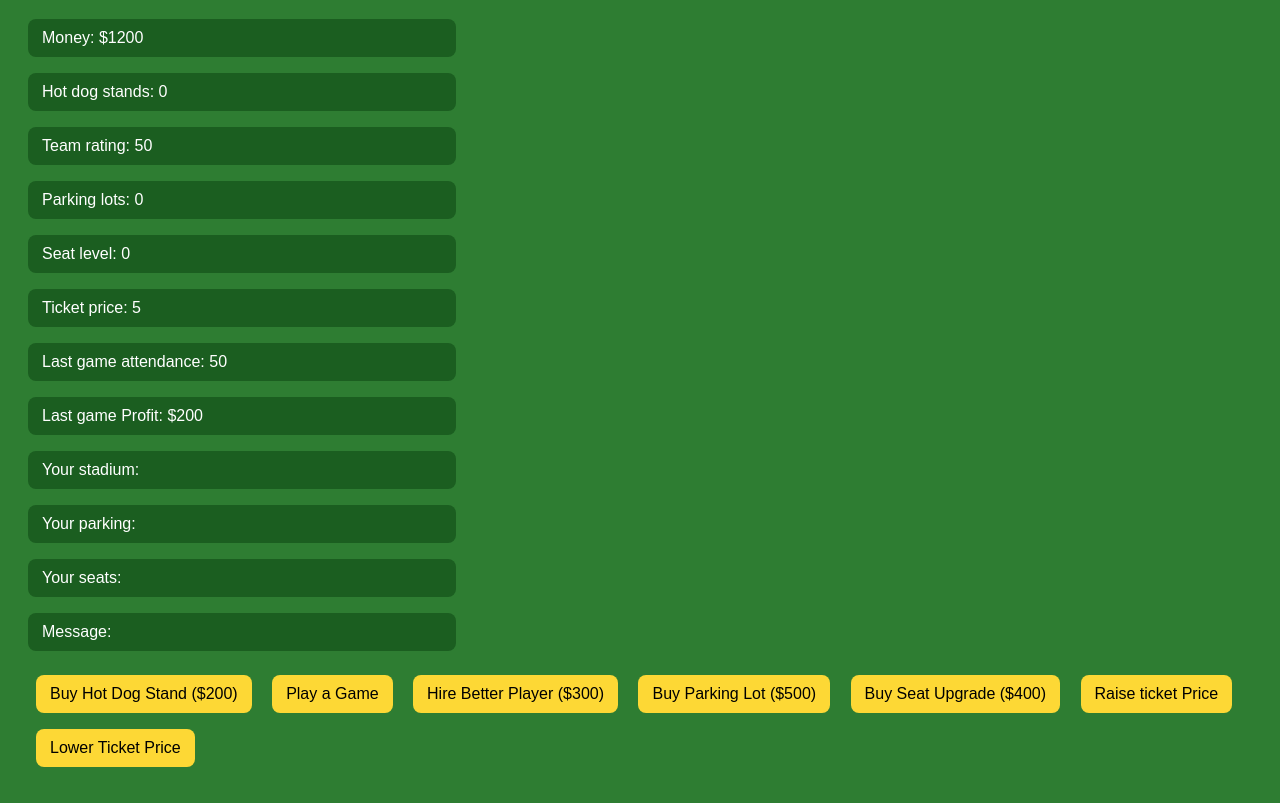
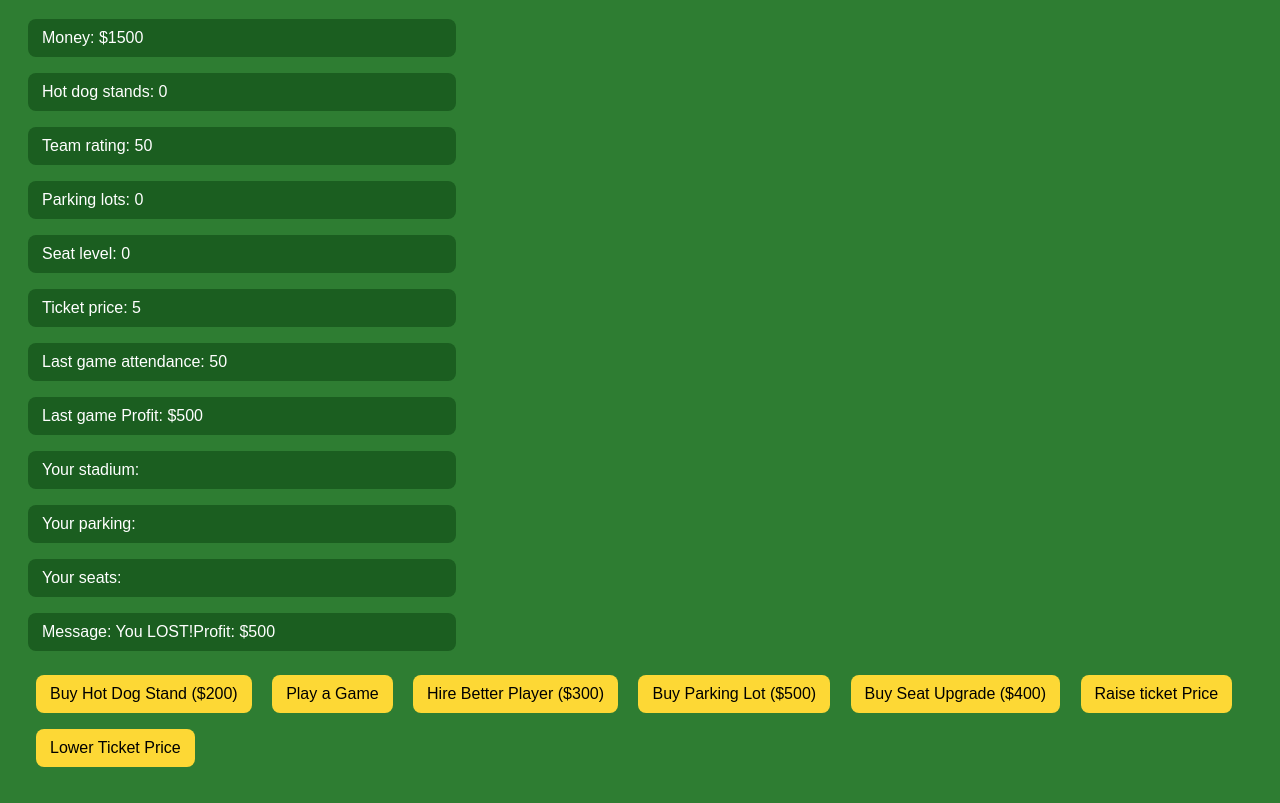
Before and after one commit to Marcschlosser/Stadium-Builder, a plain HTML site: page index.html in a window 1280 px wide. Both pictures are taken after a click on the button "Play a Game". Shown: the part 89-892 px from the top of the page. Drawn offline with Linux system fonts and the light colour scheme.

Commit message:
Add win and loss message

```diff
--- a/index.html
+++ b/index.html
@@ -91,6 +91,14 @@
                     let seatBonus = seatLevel * 40;
                     let parkingMoney = parkingLots * 60;
                     let income = ticketMoney + bonus + seatBonus + parkingMoney;
+                    let result = "";
+                    if (Math.random() < rating / 100){
+                        income = income + 300;
+                        result = "You WON!";
+                    } else {
+                        income = income + 50;
+                        result = "You LOST!";
+                    }
 
                     if (Math.random() < rating / 100){
                         income = income + 300;
@@ -104,6 +112,7 @@
                     document.getElementById("money").textContent = money;
                     document.getElementById("attendance").textContent = attendance;
                     document.getElementById("profit").textContent = profit;
+                    document.getElementById("message").textContent = result + "Profit: $" + profit;
                     }
 
                   function hirePlayer() {
```
